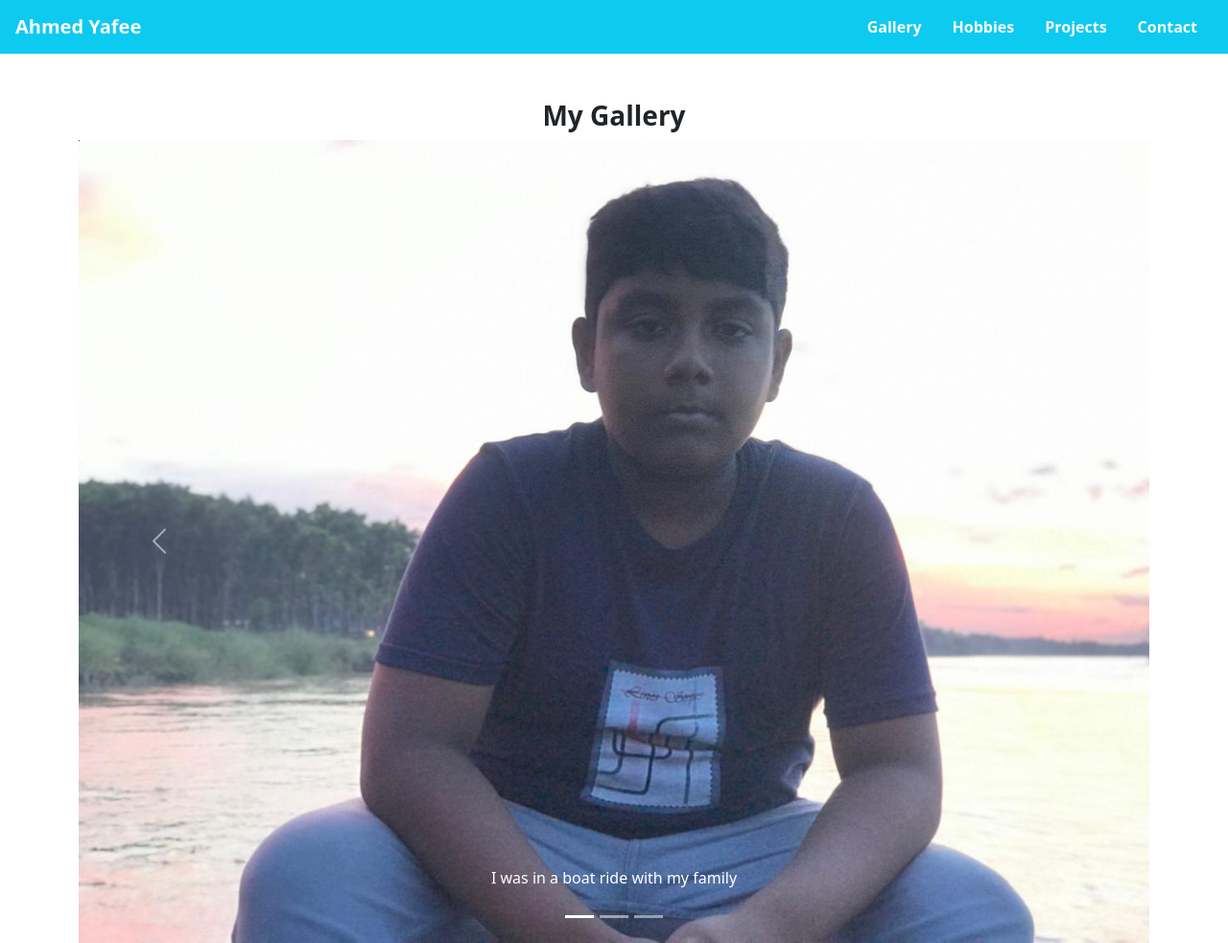
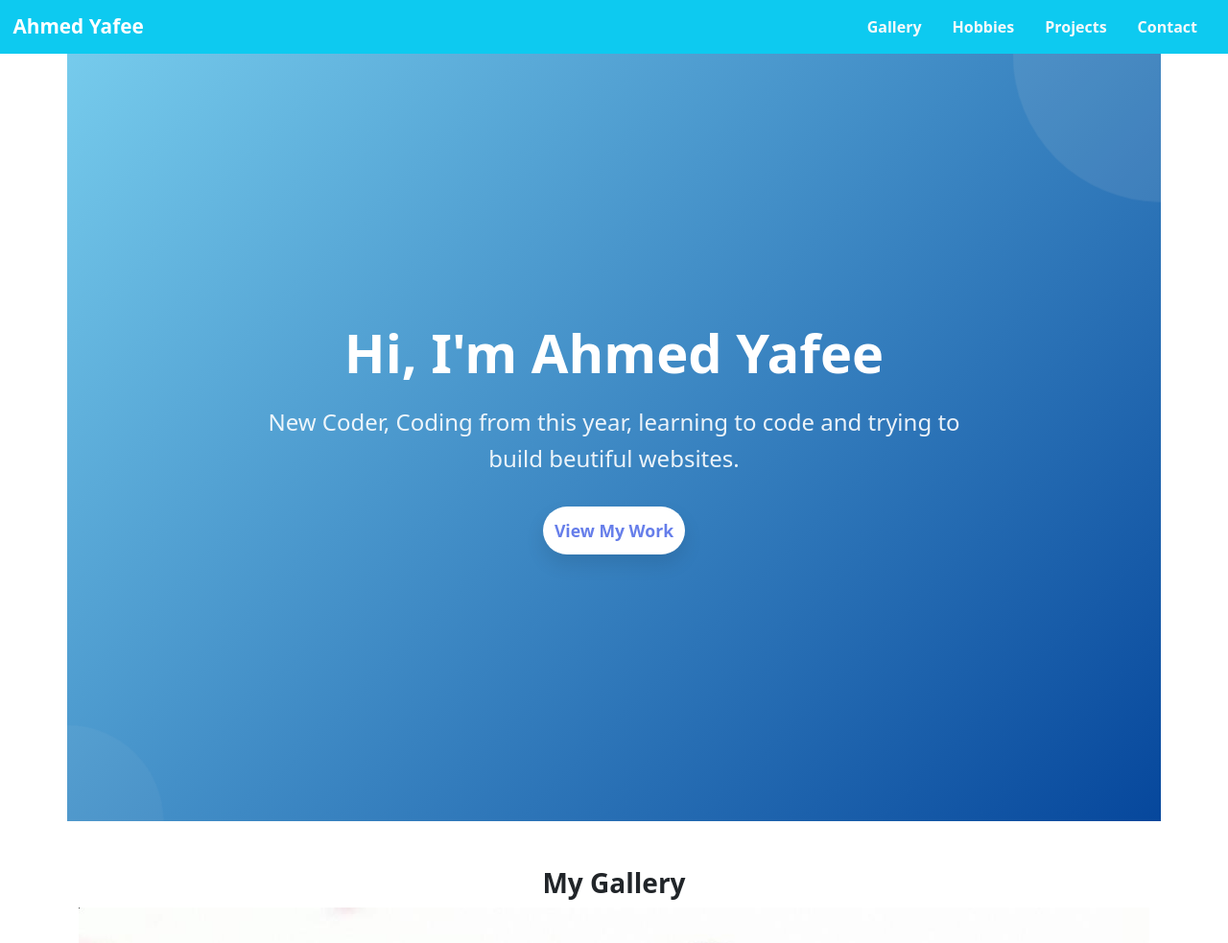
Before and after one commit to ahmed-yafee555/Final-project, a plain HTML site: page index.html in a window 1280 px wide. Shown: the top 983 px of the page at 96% size. Drawn offline with nearby package versions, Linux system fonts and the light colour scheme.

Commit message:
Final Project part-2

```diff
--- a/index.html
+++ b/index.html
@@ -15,28 +15,58 @@
       integrity="sha384-FKyoEForCGlyvwx9Hj09JcYn3nv7wiPVlz7YYwJrWVcXK/BmnVDxM+D2scQbITxI"
       crossorigin="anonymous"
     ></script>
+
+    <link
+      rel="stylesheet"
+      href="https://cdnjs.cloudflare.com/ajax/libs/animate.css/4.1.1/animate.min.css"
+    />
+
+    <!-- Hover.css (for additional effects) -->
+
+    <link
+      rel="stylesheet"
+      href="https://cdnjs.cloudflare.com/ajax/libs/hover.css/2.3.1/css/hover-min.css"
+    />
+
+    <link
+      rel="stylesheet"
+      href="https://cdnjs.cloudflare.com/ajax/libs/font-awesome/7.0.0/css/all.min.css"
+    />
+    <link rel="stylesheet" href="style.css">
   </head>
   <body>
     <header>
       <nav id="navbar-example" class="navbar bg-info px-3">
-        <a class="navbar-brand text-light fw-bold" href="index.html">Ahmed Yafee</a>
+        <a
+          class="navbar-brand text-white fw-bold animate__animated animate__pulse animate__infinite animate__slower hvr-buzz"
+          href="index.html"
+          >Ahmed Yafee</a
+        >
         <ul class="nav nav-pills">
-          <li class="nav-item">
+          <li
+            class="nav-item animate__animated animate__fadeInLeft hvr-underline-from-left"
+          >
             <a class="nav-link text-light fw-bold" href="gallery.html"
               >Gallery</a
             >
           </li>
-          <li class="nav-item">
+          <li
+            class="nav-item animate__animated animate__fadeInLeft hvr-underline-from-left"
+          >
             <a class="nav-link text-light fw-bold" href="hobbies.html"
               >Hobbies</a
             >
           </li>
-          <li class="nav-item">
+          <li
+            class="nav-item animate__animated animate__fadeInLeft hvr-underline-from-left"
+          >
             <a class="nav-link text-light fw-bold" href="projects.html"
               >Projects</a
             >
           </li>
-          <li class="nav-item">
+          <li
+            class="nav-item animate__animated animate__fadeInLeft hvr-underline-from-left"
+          >
             <a class="nav-link text-light fw-bold" href="contact.html"
               >Contact</a
             >
@@ -45,7 +75,17 @@
       </nav>
     </header>
     <main>
-      <section id="hero" class="container"></section>
+      <section id="hero" class="container hero">
+        <div class="shape circle"></div>
+        <div class="shape triangl"></div>
+        <div class="shape square"></div>
+
+        <div class="hero-content">
+          <h1>Hi, I'm <span>Ahmed Yafee</span></h1>
+          <p>New Coder, Coding from this year, learning to code and trying to build beutiful websites.</p>
+          <a href="#projects" class="cta-button">View My Work</a>
+        </div>
+      </section>
       <section id="gallery" class="container mt-5">
         <h3 class="text-center fw-bold">My Gallery</h3>
         <div id="carouselExampleCaptions" class="carousel slide">
@@ -75,9 +115,7 @@
             <div class="carousel-item active">
               <img src="media\g1.png" class="d-block w-100" alt="..." />
               <div class="carousel-caption d-none d-md-block">
-                <p>
-                  I was in a boat ride with my family
-                </p>
+                <p>I was in a boat ride with my family</p>
               </div>
             </div>
             <div class="carousel-item">
@@ -91,9 +129,7 @@
             <div class="carousel-item">
               <img src="media\g3.png" class="d-block w-100" alt="..." />
               <div class="carousel-caption d-none d-md-block">
-                <p>
-                  Me in Bandarban with my family
-                </p>
+                <p>Me in Bandarban with my family</p>
               </div>
             </div>
           </div>
@@ -126,7 +162,8 @@
               <div class="card-body">
                 <h5 class="card-title">Coding</h5>
                 <p class="card-text">
-                  I am doing coding from this year and it is my one of the most favourite hobby now.
+                  I am doing coding from this year and it is my one of the most
+                  favourite hobby now.
                 </p>
               </div>
             </div>
@@ -137,7 +174,8 @@
               <div class="card-body">
                 <h5 class="card-title">Swimming</h5>
                 <p class="card-text">
-                  I love to swim. I swim with my father. I leearned swimming in 2018. It is good for health.
+                  I love to swim. I swim with my father. I leearned swimming in
+                  2018. It is good for health.
                 </p>
               </div>
             </div>
@@ -148,7 +186,8 @@
               <div class="card-body">
                 <h5 class="card-title">Playing Chess</h5>
                 <p class="card-text">
-                  Chess is a very popular game. I learned it from my cousin in 2022. This game makes our brain sharp.
+                  Chess is a very popular game. I learned it from my cousin in
+                  2022. This game makes our brain sharp.
                 </p>
               </div>
             </div>
@@ -164,7 +203,8 @@
               <div class="card-body">
                 <h5 class="card-title">Box Model.</h5>
                 <p class="card-text">
-                  I created this project using HTML and CSS. I created box and shadows using CSS.
+                  I created this project using HTML and CSS. I created box and
+                  shadows using CSS.
                 </p>
                 <a href="#" class="btn btn-info">See Sourcecode</a>
               </div>
@@ -176,7 +216,8 @@
               <div class="card-body">
                 <h5 class="card-title">Text Styling Properties.</h5>
                 <p class="card-text">
-                  I created this project using HTML and CSS, I made my text stylish using CSS.
+                  I created this project using HTML and CSS, I made my text
+                  stylish using CSS.
                 </p>
                 <a href="#" class="btn btn-info">See Sourcecode</a>
               </div>
@@ -188,7 +229,8 @@
               <div class="card-body">
                 <h5 class="card-title">Container.</h5>
                 <p class="card-text">
-                  I created this project using HTML and CSS , I made containers using CSS.
+                  I created this project using HTML and CSS , I made containers
+                  using CSS.
                 </p>
                 <a href="#" class="btn btn-info">See Sourcecode</a>
               </div>
@@ -198,9 +240,7 @@
       </section>
     </main>
     <footer class="container-fluid bg-info text-center p-2">
-        <p>&copy;
-            2025, Designed And Developed With ❤️ By Ahmed Yafee
-        </p>
+      <p>&copy; 2025, Designed And Developed With ❤️ By Ahmed Yafee</p>
     </footer>
   </body>
 </html>
--- a/style.css
+++ b/style.css
@@ -0,0 +1,75 @@
+.hero{
+    height: 100vh;
+    background: linear-gradient(135deg, #76cbec, #06479c);
+    color:  white;
+    display: flex;
+    align-items: center;
+    justify-content: center;
+    text-align: center;
+    position: relative;
+    overflow: hidden;
+}
+.hero::before{
+    content:  '';
+    position: absolute;
+    width: 300px;
+    height: 300px;
+    border-radius: 50%;
+    background: rgb(225, 225 ,225, 0.1 );
+    top: -150px;
+    right: -150px;
+    animation: pulse 8s infinite alternate;
+}
+.hero::after{
+    content: '';
+        position: absolute;
+        width: 200px;
+        height: 200px;
+        border-radius: 50%;
+        background: rgb(225, 225, 225, 0.05);
+        bottom: -100px;
+        left: -100px;
+        animation: pulse 6s infinite alternate;
+}
+.hero-content{
+    max-width: 800px;
+    padding: 0 20px;
+    z-index: 1;
+    transform: translateY(20px);
+    animation: fadeInUp 1s forwards 0.5s;
+}
+.hero h1 {
+    font-size: 3.5rem;
+    margin-bottom: 20px;
+    font-weight: 700;
+}
+.hero p {
+    font-size: 1.5rem;
+    margin-bottom: 30px;
+    line-height: 1.6;
+    opacity: 0.9;
+}
+.hero h1 span {
+    position: relative;
+}
+.hero h1 span::after{
+    content:  '';
+    position: absolute;
+    right: -8px;
+    width: 8px;
+    height: 3.5rem;
+    animation: blink 0.8s infinite;
+}
+.cta-button {
+    display: inline-block;
+    padding: 12px;
+    background-color: white;
+    color: #667eea;
+    border-radius: 50px;
+    text-decoration: none;
+    font-weight: 600;
+    font-size: 1.1rem;
+    transition: all 0.3s ease;
+    transform: scale(1);
+    box-shadow: 0 10px 20px rgba(0, 0, 0, 0.1);
+}
```
Also changed, not shown: contact.html (+36 -10 lines), gallery.html (+37 -16 lines), hobbies.html (+43 -12 lines), projects.html (+45 -13 lines).
